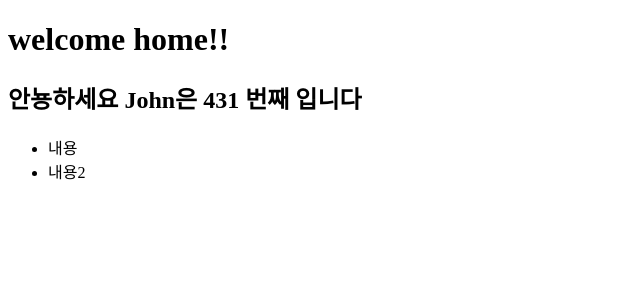
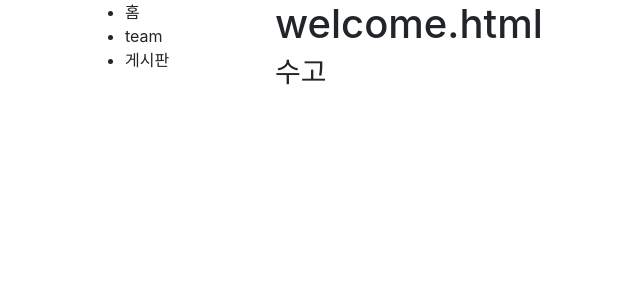
Before and after one commit to Eomjihyeon/django_project, a Django app: page / in a window 1280 px wide. Shown: the top 300 px of the page, without its empty margins (0-640 px from the left). Run offline with Django 3.2, Linux system fonts and the light colour scheme; some libraries are stand-ins or nearby versions.

Commit message:
first commit

```diff
--- a/mysite/urls.py
+++ b/mysite/urls.py
@@ -16,10 +16,15 @@ Including another URLconf
 from django.conf.urls import url
 from django.contrib import admin
 
-from videos.views import  home
-from videos.views import  HomeView
+#from videos.views import  home
+#from videos.views import  HomeView
+from.views1 import Home, Base, team
+
+
 urlpatterns = [
     url(r'^admin/', admin.site.urls),
-    # url(r'^$', home, name='home'),
-    url(r'^$', HomeView.as_view(), name='home'),
+    url(r'^$', Home.as_view()),
+    url(r'^base/$', Base.as_view()),
+    url(r'^team/$', team.as_view())
+
 ]
--- /dev/null
+++ b/mysite/views1.py
@@ -0,0 +1,16 @@
+from django. http import HttpResponse
+from django. views. generic import View
+from django.shortcuts import  render
+
+class Home(View):
+    def get(self, request, *args, **kwargs) :
+        return render(request, "home.html", { } )
+
+
+class Base(View):
+    def get(self, request, *args, **kwargs) :
+        return render(request, "base.html", { } )
+
+class  team(View):
+    def get(self, request, *args, **kwargs):
+        return render(request, "team.html", { } )
--- /dev/null
+++ b/templates/base.html
@@ -0,0 +1,56 @@
+<!DOCTYPE html>
+<html lang="en">
+<head>
+<meta charset="UTF-8">
+<meta http-equiv="X-UA-Compatible" content="IE=edge">
+<meta name="viewport" content="width=device-width, initial-scale=1">
+
+<title>{% block title %}Base {% endblock %}</title>
+
+<!-- google web font -->
+<link href="https://fonts.googleapis.com/css?family=Roboto+Condensed:300,300i,400,400i,700,700i" rel="stylesheet">
+
+<!--bootstrap -->
+<link rel="stylesheet" href="https://maxcdn.bootstrapcdn.com/bootstrap/4.0.0-beta.2/css/bootstrap.min.css">
+
+
+</head>
+<body>
+
+
+<div class="container">
+    <div class="row">
+
+        <div class="col-md-2">
+            {% block sidebar %}
+               <ul>
+                   <li>홈</li>
+                   <li>team</li>
+                   <li>게시판</li>
+               </ul>
+            {% endblock %}
+        </div>
+        <div class="col-md-10">
+            {% block content %}
+            <h1>base.html 입니다.</h1>
+            {% endblock content %}
+
+        </div>
+
+    </div>
+</div>
+
+
+
+
+
+
+
+<!-- jQuery -->
+<script src="https://ajax.googleapis.com/ajax/libs/jquery/3.2.1/jquery.min.js"></script>
+
+<!-- bootstrap javascript -->
+<script src="https://cdnjs.cloudflare.com/ajax/libs/popper.js/1.12.3/umd/popper.min.js" ></script>
+<script src="https://maxcdn.bootstrapcdn.com/bootstrap/4.0.0-beta.2/js/bootstrap.min.js" ></script>
+</body>
+</html>
--- a/templates/home.html
+++ b/templates/home.html
@@ -1,14 +1,7 @@
-<!DOCTYPE HTML>
-<html lang="en">
-<head>
-    <meta charset="UTF-8">
-    <title>Title</title>
+{% extends "base.html" %}
 
-</head>
-<body>
-<h1>welcome home!!</h1>
-<h2>안뇽하세요 {{name}}은 {{number}} 번째 입니다 </h2>
-{{present | safe}}
+{% block content %}  <!--content만 변경 -->
 
-</body>
-</html>
+<h1>welcome.html</h1>
+<h3>수고</h3>
+{% endblock %}
```
Also changed, not shown: mysite/views.py (added, +12 -0 lines), templates/team.html (added, +15 -0 lines).
